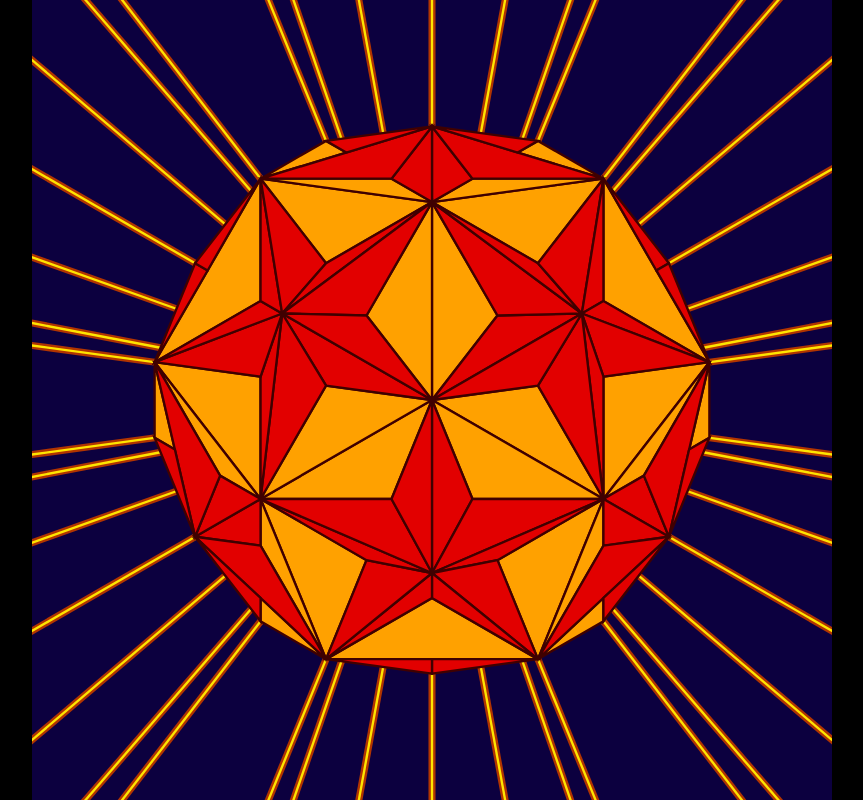
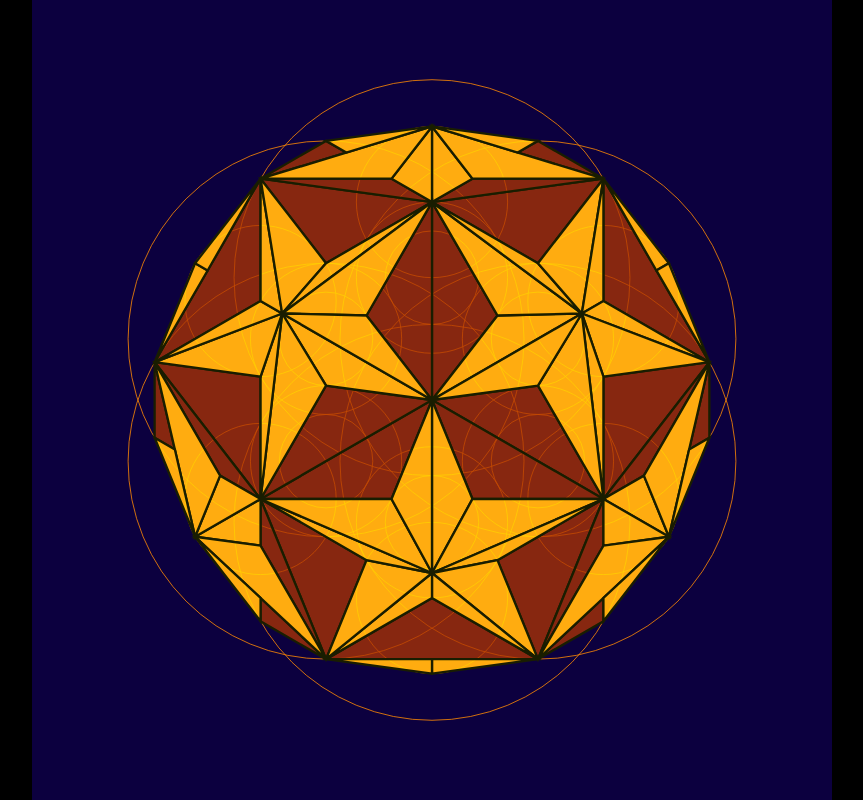
Before and after one commit to dopplerreflect/starts-with-a, a SvelteKit app: page /stellated-dodecahedron in a window 1280 px wide. Shown: the whole page, without its empty margins (208-1071 px from the left). Built offline with nearby package versions, Linux system fonts and the light colour scheme.

Commit message:
steldodeca tweeks

```diff
--- a/src/routes/stellated-dodecahedron/+page.svelte
+++ b/src/routes/stellated-dodecahedron/+page.svelte
@@ -7,7 +7,6 @@
 		circleIntersections,
 		circleLineIntersections,
 		intersection,
-		phylotaxicPoints,
 		polygonPath,
 		radialPoint,
 		radialPointString,
@@ -142,31 +141,28 @@
 	<defs>
 		<style>
 			:root {
-				--radiiGuideColor: oklch(0.66 0.37 150);
+				--guideColor: oklch(0.75 0.37 90);
 			}
 			#guide circle,
 			#guide path {
 				fill: none;
-				stroke: var(--radiiGuideColor);
+				stroke: var(--guideColor);
 			}
 			#guide text {
-				fill: var(--radiiGuideColor);
-			}
-			#circles {
-				stroke: oklch(0.5 0.37 120);
+				fill: var(--guideColor);
 			}
 			.bigPenta path,
 			.medPenta path,
 			.tinyPenta path {
-				stroke: oklch(0.1 0.37 60);
+				stroke: oklch(0.1 0.37 90);
 				stroke-width: 3;
-				fill: oklch(0.5 0.37 60);
+				fill: oklch(1 0.37 90 / 0.75);
 			}
 			.edges path {
-				fill: oklch(1 0.37 60);
+				fill: oklch(0.5 0.37 90/ 0.75);
 			}
 			#guide {
-				display: none;
+				/* display: none; */
 			}
 			.third {
 				/* display: none; */
@@ -175,16 +171,15 @@
 	</defs>
 	<Background {size} fill="oklch(0.075 0.2 240)" />
 	<g id="guide">
-		<path d={`M${smallHexline[0].x} ${smallHexline[0].y}H${smallHexline[1].x}`} stroke="white" />
-		<path d={`M${triline[0].x} ${triline[0].y}L${triline[1].x} ${triline[1].y}`} stroke="white" />
+		<!-- <path d={`M${smallHexline[0].x} ${smallHexline[0].y}H${smallHexline[1].x}`} />
+		<path d={`M${triline[0].x} ${triline[0].y}L${triline[1].x} ${triline[1].y}`} />
 		<path
 			d={`M${largeHexLine[0].x} ${largeHexLine[0].y}L${largeHexLine[1].x} ${largeHexLine[1].y}`}
-			stroke="white"
 		/>
-		<path d={`M${line42[0].x} ${line42[0].y}L${line42[1].x} ${line42[1].y}`} stroke="white" />
-		<circle cx={largeHexIntersection.x} cy={largeHexIntersection.y} r={10} stroke="white" />
-		<circle cx={line42Intersection.x} cy={line42Intersection.y} r={10} stroke="white" />
-		<g id="radii">
+		<path d={`M${line42[0].x} ${line42[0].y}L${line42[1].x} ${line42[1].y}`} />
+		<circle cx={largeHexIntersection.x} cy={largeHexIntersection.y} r={10} />
+		<circle cx={line42Intersection.x} cy={line42Intersection.y} r={10} /> -->
+		<!-- <g id="radii">
 			{#each radii as r, i}
 				<circle {r} />
 				<text
@@ -196,15 +191,15 @@
 				>
 				<path d={`M${-size / 2 + (size / 75) * 2} ${-r}H0`} />
 			{/each}
-		</g>
+		</g> -->
 		<g id="circles">
 			{#each circles as c, i}
 				<circle r={c.r} cx={c.x} cy={c.y} />
 			{/each}
 		</g>
-		<path id="hexagon" d={polygonPath(6, setupRadii[0])} stroke={`oklch(1 0.37 270)`} />
-		{#each angles as a, i}
-			<path d={`M0 0L${radialPointString(a, setupRadii[0])}`} stroke="white" />
+		<!-- <path id="hexagon" d={polygonPath(6, setupRadii[0])} /> -->
+		<!-- {#each anglesWithPhi as a, i}
+			<path d={`M0 0L${radialPointString(a, setupRadii[0])}`} />
 			<text
 				fill="white"
 				x={radialPoint(a, setupRadii[0] + size / 60).x}
@@ -212,22 +207,22 @@
 				text-anchor="middle"
 				alignment-baseline="middle">{i}</text
 			>
-		{/each}
+		{/each} -->
 	</g>
-	<g id="background">
+	<!-- <g id="background">
 		{#each angles as a, i}
 			<path
-				d={`M${radialPointString(a, radii[3])}L${radialPointString(a, (size / 2) * Math.sqrt(2))}`}
+				d={`M${radialPointString(a, radii[11])}L${radialPointString(a, (size / 2) * Math.sqrt(2))}`}
 				stroke="oklch(0.5 0.37 90)"
 				stroke-width={9}
 			/>
 			<path
-				d={`M${radialPointString(a, radii[3])}L${radialPointString(a, (size / 2) * Math.sqrt(2))}`}
+				d={`M${radialPointString(a, radii[11])}L${radialPointString(a, (size / 2) * Math.sqrt(2))}`}
 				stroke="oklch(1 0.37 90)"
 				stroke-width={3}
 			/>
 		{/each}
-	</g>
+	</g> -->
 	<g id="whole">
 		{#each anglesArray(3, 0) as a}
 			<g class="third" transform={`rotate(${a})`}>
```
